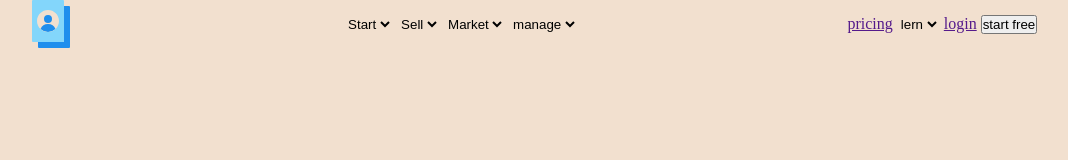
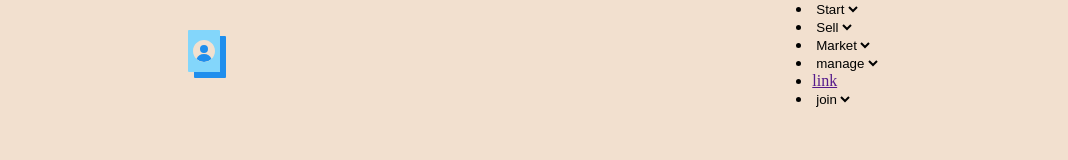
Before and after one commit to hamzahere88/shopify_mokup, a plain HTML site: page index.html in a window 1280 px wide. Shown: the whole page, without its empty margins (108-1176 px from the left). Drawn offline with Linux system fonts and the light colour scheme.

Commit message:
update index.html file

```diff
--- a/index.html
+++ b/index.html
@@ -10,42 +10,63 @@
   <body>
     <header>
       <!-- logo -->
+      <!-- <img src="svg_contact.svg" alt="" /> -->
       <img src="svg_contact.svg" alt="" />
 
       <!-- left_nav -->
-      <nav class="left_nav">
+      <nav class="asd">
         <!-- left saide drop down -->
+
+        <ul class="left_nav">
+          <li>
             <select name="" id="">
               <option value="">Start</option>
             </select>
+          </li>
 
+          <li>
             <select name="" id="">
               <option value="">Sell</option>
             </select>
+          </li>
 
+          <li>
             <select name="" id="">
               <option value="">Market</option>
             </select>
+          </li>
 
+          <li>
             <select name="" id="">
               <option value="">manage</option>
             </select>
+          </li>
+        </ul>
+
+        <ul class="right_nav">
+          <li><a href="">link</a></li>
+          <li>
+            <select name="" id="">
+              <option value="">join</option>
+            </select>
+          </li>
+        </ul>
       </nav>
       <!-- left saide nav here -->
 
-      <nav class="nav_right">
+      <!-- <nav class="nav_right">
         <a href="">pricing</a>
 
-        <!-- drop down -->
+        drop down
         <select name="" id="">
           <option value="">lern</option>
         </select>
-        <!-- dropdown end -->
+        dropdown end
 
-        <a href="">login</a>
+        <a href="">login</a> -->
 
-        <button>start free</button>
-      </nav>
+      <!-- <button class="btn">start free</button> -->
+      <!-- </nav/> -->
     </header>
   </body>
 </html>
```
Lines whose indentation alone changed are shown as unchanged.
